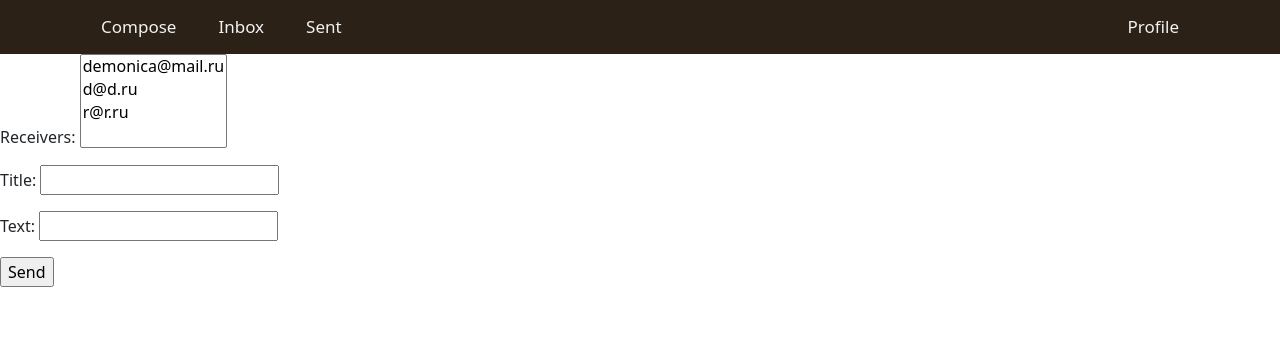
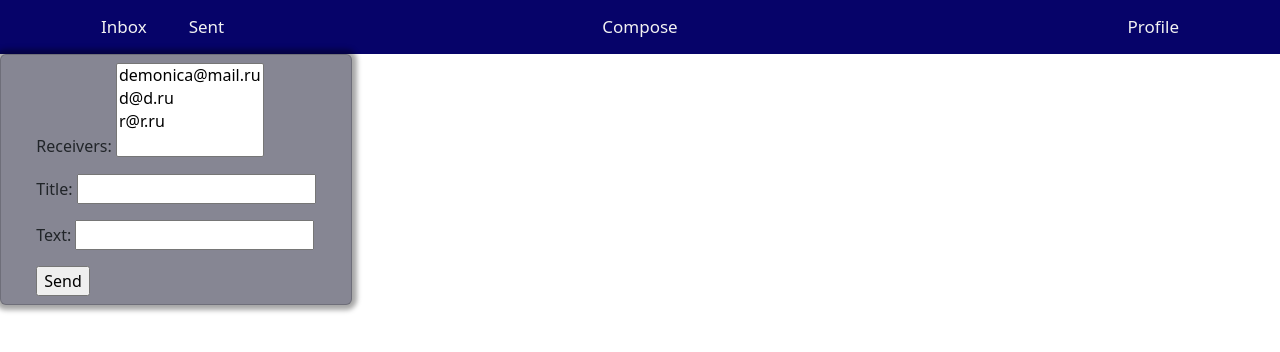
Before and after one commit to Demonica22/mailertesttask, a Django app: page /mails/compose in a window 1280 px wide. Shown: the top 352 px of the page. Run offline with Django 4.2, Linux system fonts and the light colour scheme; a user stored in the database is signed in.

Commit message:
-some style shit

```diff
--- a/mails/static/mails/style.css
+++ b/mails/static/mails/style.css
@@ -12,6 +12,8 @@
 
 .left {
     float: left;
+    display: flex;
+    align-items: center;
 }
 
 .right {
--- a/mails/templates/mails/mail_compose.html
+++ b/mails/templates/mails/mail_compose.html
@@ -5,9 +5,11 @@
 <link rel="stylesheet" href="{% static 'users/style.css' %}">
 <body>
 {% block content %}
+    <div class="card center">
     <form method="post">{% csrf_token %}
         {{ form.as_p }}
         <input type="submit" value="Send">
     </form>
+    </div>
 {% endblock %}
 </body>
--- a/templates/base.html
+++ b/templates/base.html
@@ -8,14 +8,20 @@
 <head>
     <meta charset="UTF-8">
     <div class="topnav">
-        <span>{{ static }}</span>
         {% if user.is_authenticated %}
-            <a class="left" href="{% url 'mails:compose' %}"> Compose</a>
-            <a class="left" href="{% url 'mails:inbox' %}"> Inbox</a>
-            <a class="left" href="{% url 'mails:sent' %}"> Sent</a>
-            <a class="right" href="{% url 'users:profile' user_id=user.id %}"> Profile</a>
+            <div class="left">
+                <a href="{% url 'mails:inbox' %}"> Inbox</a>
+                <a href="{% url 'mails:sent' %}"> Sent</a></div>
+            <div class="center">
+                <a href="{% url 'mails:compose' %}"> Compose</a>
+            </div>
+            <div class="right">
+                <a href="{% url 'users:profile' user_id=user.id %}"> Profile</a>
+            </div>
         {% else %}
-            <a class="right" href="{% url 'users:login'%}"> Login</a>
+            <div class="right">
+                <a href="{% url 'users:login' %}"> Login</a>
+            </div>
 
         {% endif %}
 
--- a/users/static/users/style.css
+++ b/users/static/users/style.css
@@ -5,17 +5,29 @@
 }
 
 .topnav {
-    background-color: #2C2117;
+    background-color: #060369;
     overflow: auto;
     padding: 0 5rem;
+    display: grid;
+    grid-template-columns: 1fr 1fr 1fr;
+    align-items: start;
 }
 
 .left {
-    float: left;
+    display: flex;
+}
+
+.center {
+
+    display: flex;
+    justify-content: center;
+    align-items: center;
 }
 
 .right {
-    float: right;
+    display: flex;
+    justify-content: end;
+    align-items: end;
 }
 
 .topnav a:hover {
@@ -51,7 +63,7 @@ body {
     display: flex;
     align-items: center;
     justify-content: center;
-    background-color: #00bfa5;
+    background-color: #868693;
     max-width: 22rem;
     max-height: 40rem;
     padding: 0.5rem 0;
```
